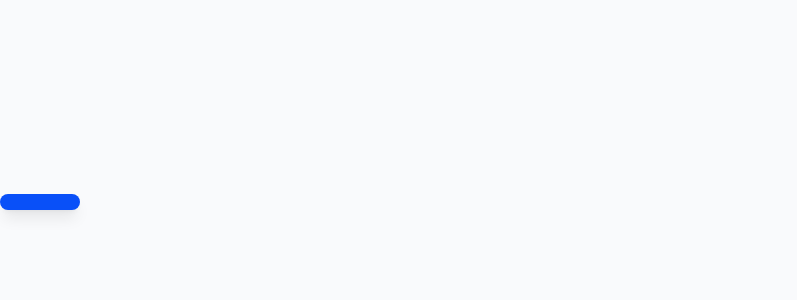
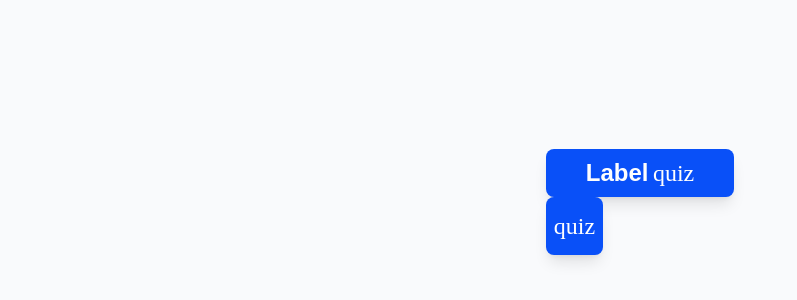
Before and after one commit to switchcodes/sveltial, a Svelte app: page / in a window 1280 px wide. Shown: the part 198-498 px from the top of the page, without its empty margins (0-797 px from the left). Built offline with nearby package versions, Linux system fonts and the light colour scheme.

Commit message:
added square button

```diff
--- a/src/App.svelte
+++ b/src/App.svelte
@@ -1,14 +1,13 @@
 <script lang="ts">
 	import Button from "./lib/sveltial/input/button/simple.svelte";
+	import SquareBtn from "./lib/sveltial/input/button/square.svelte";
 </script>
 
 <main class="font-primary bg-background dark:bg-background-dark">
-	<div class="grid content-center h-[100vh]">
+	<div class="grid place-content-center h-[100vh]">
 		<!-- <p class="text-secondary text-center text-9xl font-poppins">App Component</p> -->
-		<Button
-			><span class="text-secondary align-middle">Label</span>
-			<span class="text-secondary mso-icon align-middle">quiz</span></Button
-		>
+		<Button label="Label" icon="quiz" />
+		<SquareBtn icon="quiz" />
 	</div>
 </main>
 
--- /dev/null
+++ b/src/lib/sveltial/input/button/square.svelte
@@ -0,0 +1,9 @@
+<script lang="ts">
+	export let icon: string;
+</script>
+
+<button class="svt-button-style p-2 aspect-square">
+	{#if icon != null}
+		<span class="mso-icon align-middle">{icon}</span>
+	{/if}
+</button>
```
